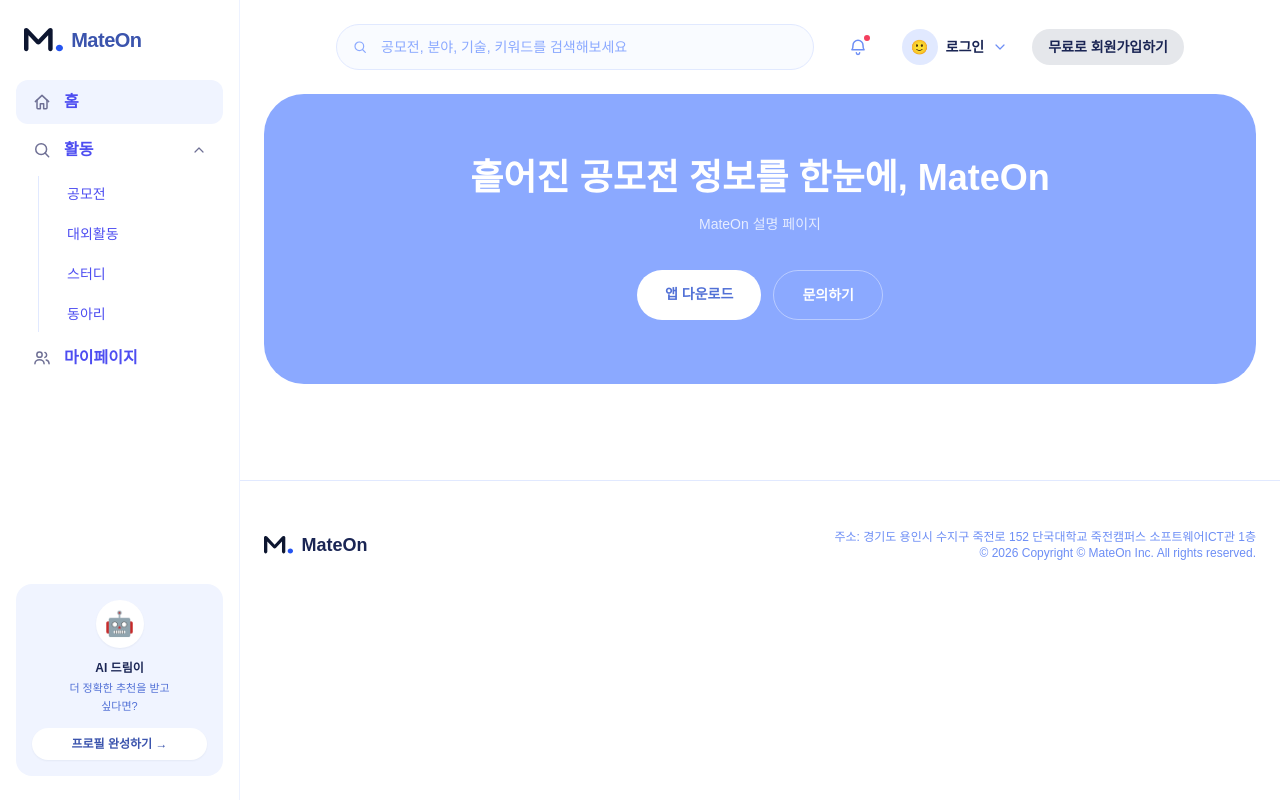
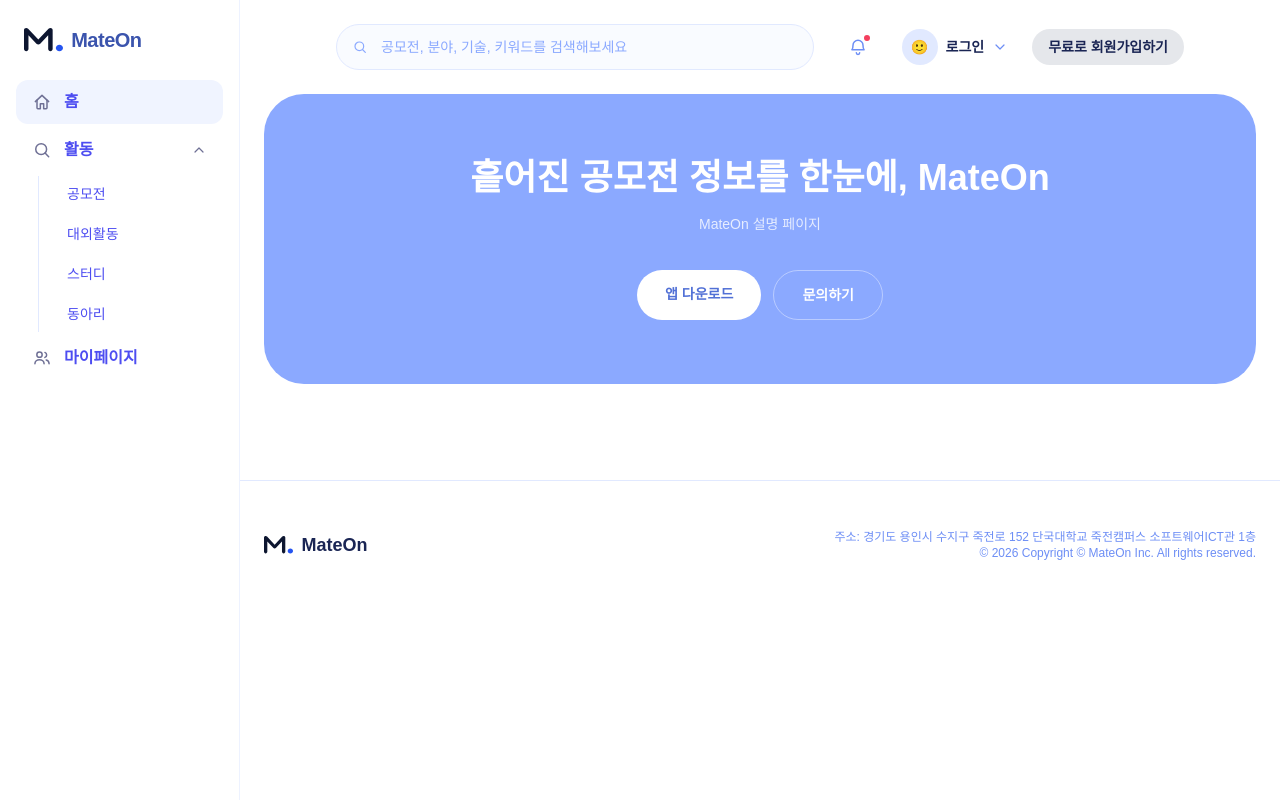
Before and after one commit to taehyeonee823/mateon-web, a React (Vite) app: page / in a window 1280 px wide. Built offline with nearby package versions, Linux system fonts and the light colour scheme; a web font is replaced by a local one.

Commit message:
초기 화면 세팅

```diff
--- a/src/components/Sidebar.tsx
+++ b/src/components/Sidebar.tsx
@@ -62,24 +62,6 @@
           마이페이지
         </a>
       </nav>
-
-      <div className="mx-4 mb-6 rounded-2xl bg-brand-50 p-4 text-center">
-        <div className="mx-auto flex h-12 w-12 items-center justify-center rounded-full bg-white text-2xl shadow-sm shadow-brand-900/5">
-          🤖
-        </div>
-        <p className="mt-3 text-xs font-semibold text-brand-900">AI 드림이</p>
-        <p className="mt-1 text-[11px] leading-relaxed text-brand-600">
-          더 정확한 추천을 받고
-          <br />
-          싶다면?
-        </p>
-        <a
-          href="#top"
-          className="mt-3 block rounded-full bg-white px-3 py-2 text-xs font-semibold text-brand-700 shadow-sm shadow-brand-900/5 transition-colors hover:bg-brand-100"
-        >
-          프로필 완성하기 →
-        </a>
-      </div>
     </aside>
   )
 }
```
